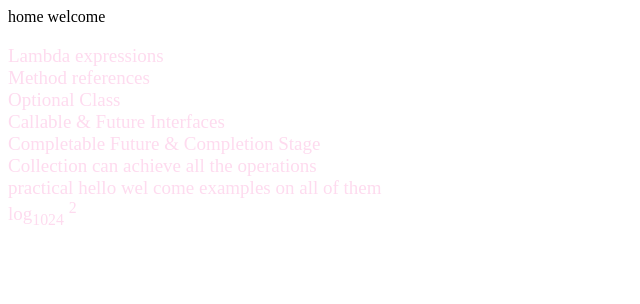
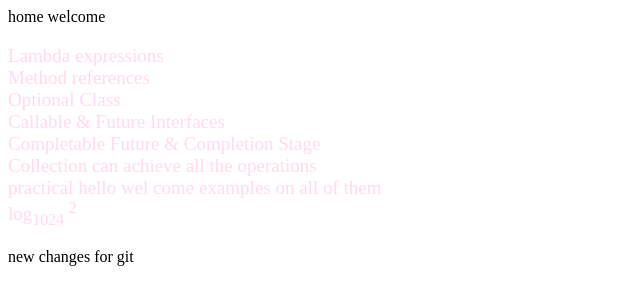
Before and after one commit to rohitaju/git, a plain HTML site: page css.html in a window 1280 px wide. Shown: the whole page, without its empty margins (0-640 px from the left). Drawn offline with Linux system fonts and the light colour scheme.

Commit message:
css commit request

```diff
--- a/css.html
+++ b/css.html
@@ -22,6 +22,7 @@
         log<sub>1024</sub> <sup>2</sup></br>
 
     </p>
+	<p>new changes for git</p>
 </article>
 </body>
 </html>
```
